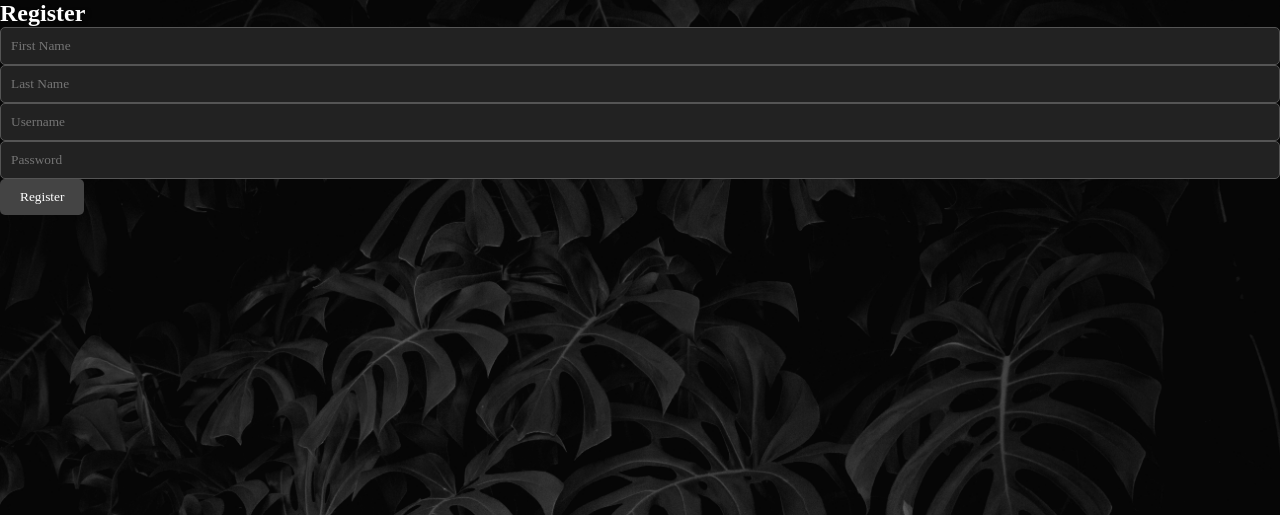
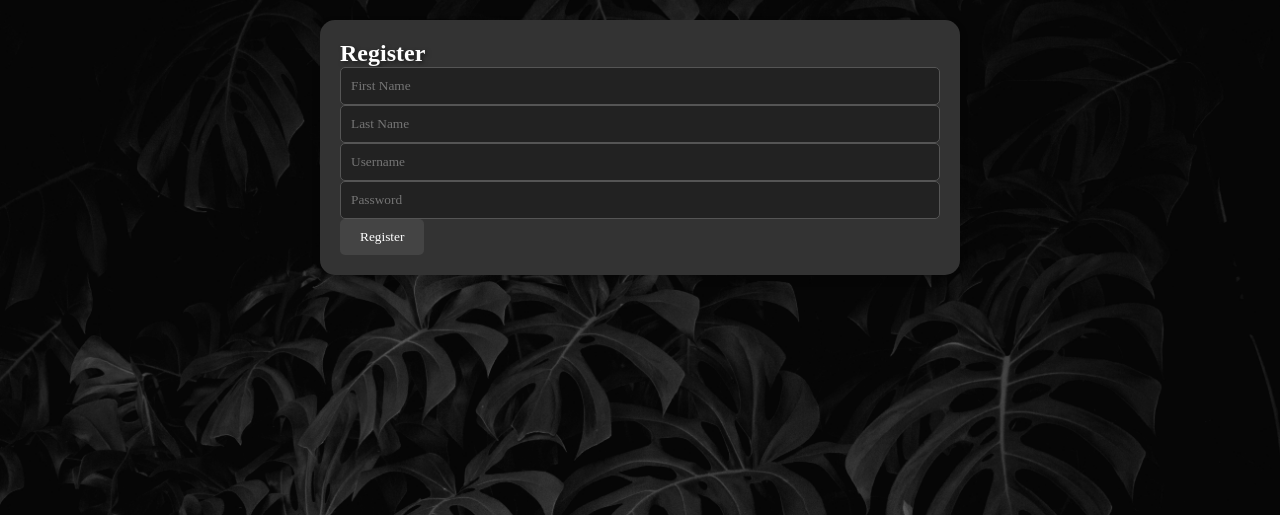
Before and after one commit to Panable/Inquiry2, a PHP site: page /register.php in a window 1280 px wide. Shown: the part 68-583 px from the top of the page. Run offline with PHP 8.4, Linux system fonts and the light colour scheme; some web fonts are replaced.

Commit message:
styling fixed

```diff
--- a/site/login.php
+++ b/site/login.php
@@ -79,7 +79,7 @@ if ($posting)
 <?php include 'header.inc';?>
 <link rel="stylesheet" href="styles/login.css">
 <body>
-    <div class="grid-item center">
+    <div class="content-block">
         <h2>Login</h2>
         <br>
         <form action="login.php" method="post" novalidate="novalidate">
--- a/site/processEOI.php
+++ b/site/processEOI.php
@@ -77,10 +77,10 @@ if ($_SERVER["REQUEST_METHOD"] == "POST") {
         'ACT' => [[2600, 2618], [2900, 2920]],
         'VIC' => [[3000, 3999]],
         'QLD' => [[4000, 4999]],
-        'SA' => [[5000, 5799]],
-        'WA' => [[6000, 6797]],
+        'SA'  => [[5000, 5799]],
+        'WA'  => [[6000, 6797]],
         'TAS' => [[7000, 7799]],
-        'NT' => [[800, 899]],
+        'NT'  => [[800, 899]],
     ];
 
     $valid_postcode = false;
--- a/site/register.php
+++ b/site/register.php
@@ -86,7 +86,7 @@ if ($posting)
 ?>
 
 <?php include 'header.inc';?>
-<div class="form-container">
+<div class="content-block">
     <h2>Register</h2>
     <form action="register.php" method="post" novalidate="novalidate">
         <input type="text" name="first_name" placeholder="First Name" required>
```
